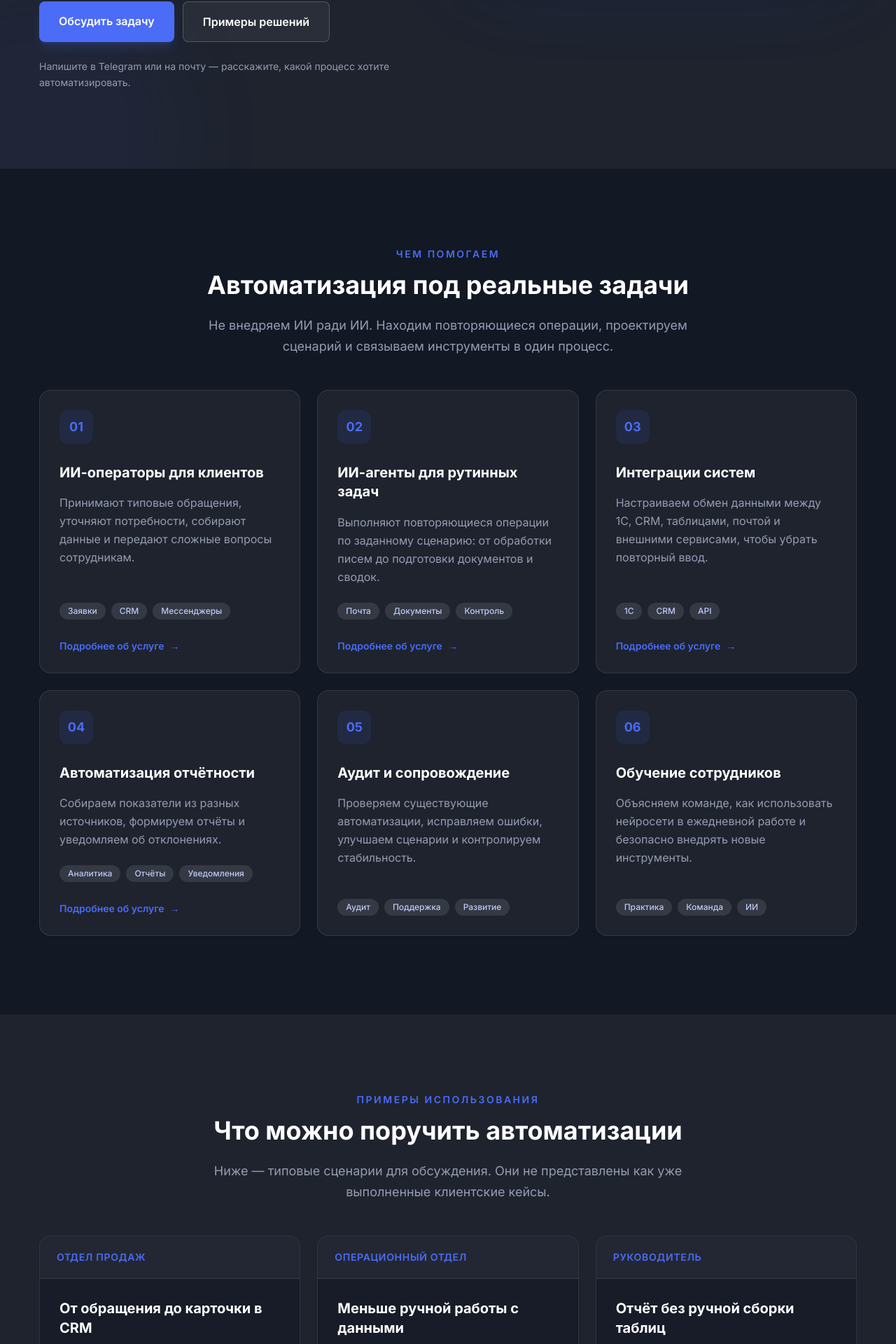
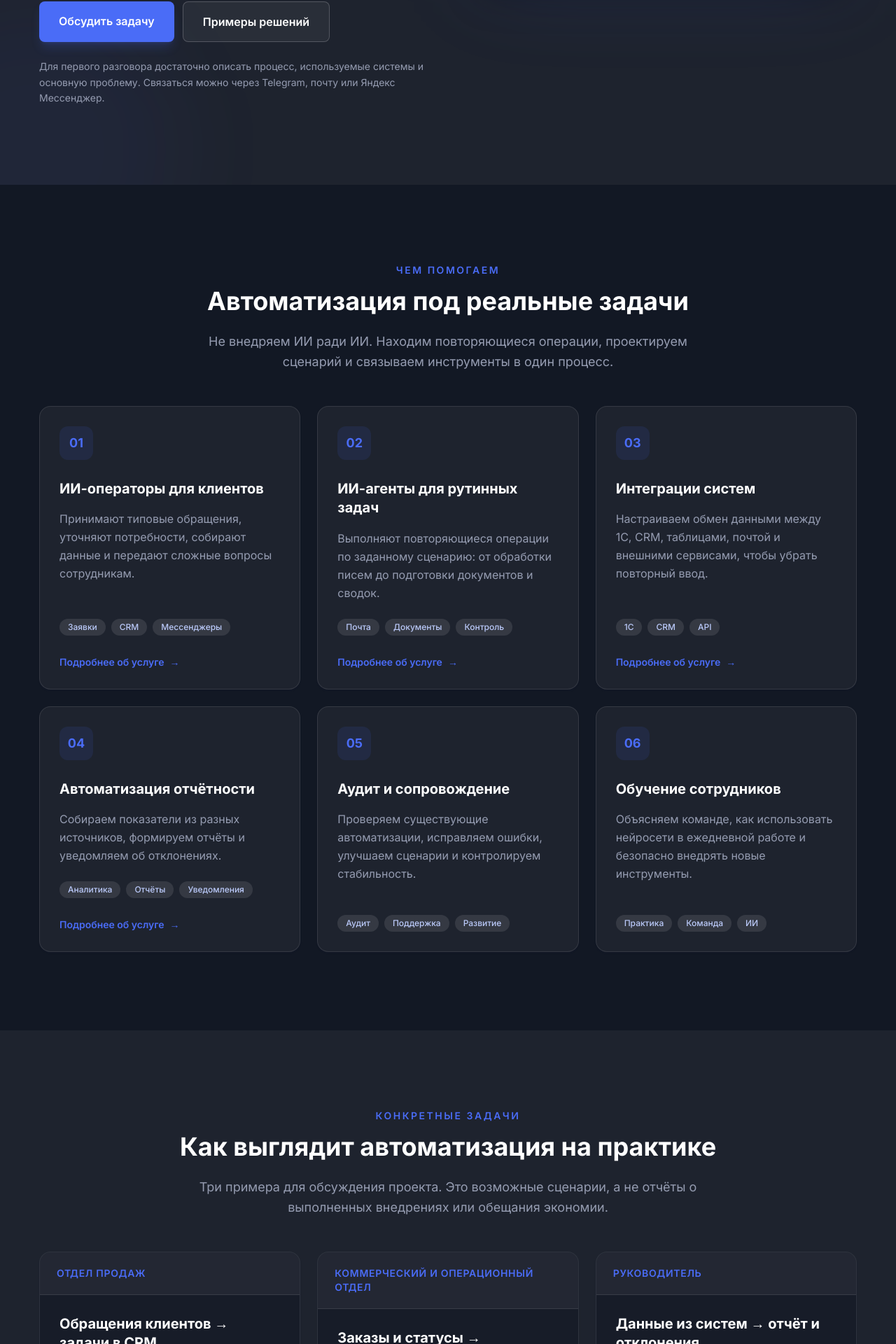
Before and after one commit to valhoroshev-web/ai-business-site, a Next.js app: page / in a window 1280 px wide. Shown: the part 875-2795 px from the top of the page at 70% size. Built offline with nearby package versions, Linux system fonts and the light colour scheme; no server answers.

Commit message:
Improve homepage offer, concrete B2B examples, measured pilot and implementation controls

```diff
--- a/src/app/page.tsx
+++ b/src/app/page.tsx
@@ -63,21 +63,52 @@ const services = [
 const scenarios = [
   {
     label: "Отдел продаж",
-    title: "От обращения до карточки в CRM",
-    body: "Клиент пишет в чат → ИИ уточняет запрос → данные попадают в CRM → менеджер получает задачу.",
+    title: "Обращения клиентов → задачи в CRM",
+    before: "Менеджер вручную разбирает типовые вопросы и переносит сведения из переписки в CRM.",
+    solution: "ИИ уточняет необходимые данные, подготавливает карточку обращения и передаёт сложные случаи сотруднику.",
+    measure: "Время до первого ответа, полнота карточек, количество ручных исправлений.",
+    href: "/services/sales-automation",
   },
   {
-    label: "Операционный отдел",
-    title: "Меньше ручной работы с данными",
-    body: "Системы обмениваются информацией → автоматизация проверяет заполнение → сотрудник видит только исключения.",
+    label: "Коммерческий и операционный отдел",
+    title: "Заказы и статусы → согласованные данные",
+    before: "Один и тот же заказ и его статус приходится сверять между 1С, CRM и таблицами.",
+    solution: "Настраиваем обмен по согласованным правилам, проверку дублей и уведомления об ошибках.",
+    measure: "Доля успешных обменов, количество дублей, затраты времени на сверку.",
+    href: "/services/1c-crm",
   },
   {
     label: "Руководитель",
-    title: "Отчёт без ручной сборки таблиц",
-    body: "Данные собираются по расписанию → формируется сводка → отклонения отправляются ответственным.",
+    title: "Данные из систем → отчёт и отклонения",
+    before: "Показатели из учётных систем и каналов продаж собираются вручную, поэтому отчёт запаздывает.",
+    solution: "Формируем сводку по расписанию, проверяем входные данные и отмечаем отклонения от плана.",
+    measure: "Время подготовки отчёта, полнота данных, число обнаруженных расхождений.",
+    href: "/services/reporting",
   },
 ];
 
+const principles = [
+  {
+    number: "01",
+    title: "Минимально необходимые доступы",
+    body: "Сначала определяем, какие данные и действия действительно нужны. Возможности интеграции и права проверяются до подключения.",
+  },
+  {
+    number: "02",
+    title: "Контроль важных решений",
+    body: "Для неоднозначных запросов, нестандартных случаев и значимых изменений предусматриваем согласование с ответственным сотрудником.",
+  },
+  {
+    number: "03",
+    title: "Понятные критерии приёмки",
+    body: "До пилота фиксируем правила обработки, тестовые сценарии и показатели, по которым оцениваем работоспособность.",
+  },
+  {
+    number: "04",
+    title: "План на случай ошибки",
+    body: "Заранее обсуждаем журналирование, уведомления о сбоях и возможность ручной обработки задачи, если автоматизация недоступна.",
+  },
+];
 const steps = [
   ["01", "Разбор задачи", "Выясняем, что сейчас делается вручную, где теряется время и какие данные нужны."],
   ["02", "Проектирование", "Согласуем сценарий, интеграции, ограничения и критерии результата."],
@@ -124,9 +155,9 @@ export default function Home() {
                 <span className="text-primary">с помощью ИИ</span>
               </h1>
               <p className="mb-7 max-w-xl text-lg leading-relaxed text-body-color dark:text-body-color-dark">
-                Разрабатываем ИИ-агентов, связываем 1С, CRM и другие сервисы,
-                настраиваем обработку обращений и отчётность. Начинаем с конкретной
-                задачи, чтобы результат можно было проверить.
+                Сокращаем ручную обработку заявок, перенос данных между 1С и CRM
+                и подготовку отчётов. Начинаем с одного процесса, согласуем
+                критерии результата и проверяем решение на практике.
               </p>
               <div className="mb-9 grid max-w-xl gap-3 sm:grid-cols-3">
                 <div className="rounded-xl border border-gray-200/90 bg-[#F7F9FF] px-4 py-3 dark:border-white/10 dark:bg-white/5">
@@ -157,7 +188,7 @@ export default function Home() {
                 </Link>
               </div>
               <p className="mt-6 max-w-xl text-sm leading-relaxed text-body-color dark:text-body-color-dark">
-                Напишите в Telegram или на почту — расскажите, какой процесс хотите автоматизировать.
+                Для первого разговора достаточно описать процесс, используемые системы и основную проблему. Связаться можно через Telegram, почту или Яндекс Мессенджер.
               </p>
             </div>
 
@@ -236,21 +267,66 @@ export default function Home() {
       <section className="bg-white py-20 dark:bg-gray-dark md:py-28" id="scenarios">
         <div className="container">
           <SectionHeading
-            label="Примеры использования"
-            title="Что можно поручить автоматизации"
-            description="Ниже — типовые сценарии для обсуждения. Они не представлены как уже выполненные клиентские кейсы."
+            label="Конкретные задачи"
+            title="Как выглядит автоматизация на практике"
+            description="Три примера для обсуждения проекта. Это возможные сценарии, а не отчёты о выполненных внедрениях или обещания экономии."
           />
           <div className="grid gap-6 lg:grid-cols-3">
             {scenarios.map((scenario) => (
-              <article key={scenario.title} className="overflow-hidden rounded-2xl border border-gray-200 bg-white dark:border-white/10 dark:bg-[#171c28]">
-                <div className="border-b border-gray-200 bg-[#F2F5FF] px-6 py-5 text-sm font-semibold uppercase tracking-wider text-primary dark:border-white/10 dark:bg-white/5">{scenario.label}</div>
-                <div className="p-7">
-                  <h3 className="mb-4 text-xl font-bold text-black dark:text-white">{scenario.title}</h3>
-                  <p className="leading-relaxed text-body-color dark:text-body-color-dark">{scenario.body}</p>
+              <article key={scenario.title} className="flex h-full flex-col overflow-hidden rounded-2xl border border-gray-200 bg-white shadow-one dark:border-white/10 dark:bg-[#171c28]">
+                <div className="border-b border-gray-200 bg-[#F2F5FF] px-6 py-5 text-sm font-semibold uppercase tracking-wider text-primary dark:border-white/10 dark:bg-white/5">
+                  {scenario.label}
+                </div>
+                <div className="flex flex-1 flex-col p-7">
+                  <h3 className="mb-6 text-xl font-bold leading-snug text-black dark:text-white">{scenario.title}</h3>
+                  <dl className="flex-1 space-y-5">
+                    <div>
+                      <dt className="mb-2 text-xs font-bold uppercase tracking-wider text-body-color dark:text-body-color-dark">Сейчас</dt>
+                      <dd className="leading-relaxed text-dark dark:text-white/85">{scenario.before}</dd>
+                    </div>
+                    <div>
+                      <dt className="mb-2 text-xs font-bold uppercase tracking-wider text-primary">Что автоматизируем</dt>
+                      <dd className="leading-relaxed text-dark dark:text-white/85">{scenario.solution}</dd>
+                    </div>
+                    <div className="rounded-xl bg-[#F2F5FF] p-4 dark:bg-white/5">
+                      <dt className="mb-2 text-xs font-bold uppercase tracking-wider text-primary">Как проверим пользу</dt>
+                      <dd className="text-sm leading-relaxed text-dark dark:text-white/85">{scenario.measure}</dd>
+                    </div>
+                  </dl>
+                  <Link href={scenario.href} className="mt-6 inline-flex self-start text-sm font-semibold text-primary hover:underline">
+                    Подробнее о решении <span className="ml-2" aria-hidden="true">→</span>
+                  </Link>
                 </div>
               </article>
             ))}
           </div>
+          <p className="mt-7 text-center text-sm leading-relaxed text-body-color dark:text-body-color-dark">
+            Фактическая применимость и показатели зависят от доступных систем, качества исходных данных и согласованного объёма работ.
+          </p>
+        </div>
+      </section>
+
+      <section className="bg-[#F7F9FF] py-20 dark:bg-[#121824] md:py-28" id="approach">
+        <div className="container">
+          <SectionHeading
+            label="Подход к внедрению"
+            title="Автоматизация с контролем бизнеса"
+            description="Прежде чем передать ИИ доступ к рабочим процессам, согласуем границы действий, проверки и действия при ошибках."
+          />
+          <div className="grid gap-6 md:grid-cols-2 lg:grid-cols-4">
+            {principles.map((item) => (
+              <article key={item.number} className="rounded-2xl border border-gray-200 bg-white p-6 shadow-one dark:border-white/10 dark:bg-gray-dark">
+                <div className="mb-5 inline-flex h-11 w-11 items-center justify-center rounded-xl bg-primary/10 text-sm font-bold text-primary">
+                  {item.number}
+                </div>
+                <h3 className="mb-3 text-lg font-bold text-black dark:text-white">{item.title}</h3>
+                <p className="text-sm leading-relaxed text-body-color dark:text-body-color-dark">{item.body}</p>
+              </article>
+            ))}
+          </div>
+          <p className="mx-auto mt-7 max-w-3xl text-center text-sm leading-relaxed text-body-color dark:text-body-color-dark">
+            Сценарии и меры контроля проектируются индивидуально. Здесь описан подход, а не подтверждённые результаты выполненных проектов.
+          </p>
         </div>
       </section>
 
@@ -295,6 +371,28 @@ export default function Home() {
               </div>
             ))}
           </div>
+          <div className="mt-12 grid gap-6 rounded-3xl border border-primary/15 bg-[#F7F9FF] p-7 dark:border-white/10 dark:bg-white/5 md:grid-cols-[1fr_1.15fr] md:gap-10 md:p-10">
+            <div>
+              <p className="mb-3 text-sm font-semibold uppercase tracking-wider text-primary">Что обсуждаем до запуска</p>
+              <h3 className="mb-4 text-2xl font-bold text-black dark:text-white">Пилот вместо большого проекта вслепую</h3>
+              <p className="leading-relaxed text-body-color dark:text-body-color-dark">
+                Определяем одну повторяемую задачу и ограничения. По итогам пилота решаем,
+                стоит ли масштабировать решение. Состав и стоимость работ согласуем после оценки доступов и данных.
+              </p>
+              <Link href="/#contact" className="mt-6 inline-flex font-semibold text-primary hover:underline">
+                Обсудить процесс <span className="ml-2" aria-hidden="true">→</span>
+              </Link>
+            </div>
+            <div>
+              <h4 className="mb-5 font-bold text-black dark:text-white">На что ориентируемся при приёмке</h4>
+              <ul className="space-y-4 text-sm leading-relaxed text-dark dark:text-white/90">
+                <li className="flex gap-3"><span className="font-bold text-primary" aria-hidden="true">01</span><span>Описание процесса, источников данных и условий, при которых нужен сотрудник.</span></li>
+                <li className="flex gap-3"><span className="font-bold text-primary" aria-hidden="true">02</span><span>Тестирование на согласованных примерах, включая ошибки и нестандартные запросы.</span></li>
+                <li className="flex gap-3"><span className="font-bold text-primary" aria-hidden="true">03</span><span>Сравнение исходных и фактических показателей по заранее выбранной методике.</span></li>
+                <li className="flex gap-3"><span className="font-bold text-primary" aria-hidden="true">04</span><span>Понятный порядок поддержки, контроля и дальнейшего изменения сценария.</span></li>
+              </ul>
+            </div>
+          </div>
         </div>
       </section>
 
@@ -328,8 +426,9 @@ export default function Home() {
             <p className="mb-4 text-sm font-semibold uppercase tracking-[0.18em] text-[#9ab1ff]">Следующий шаг</p>
             <h2 className="mb-6 text-3xl font-bold leading-tight md:text-4xl">Расскажите, какую работу хотите автоматизировать</h2>
             <p className="mb-8 text-lg leading-relaxed text-[#c5cee0]">
-              Выберите Telegram или электронную почту. После простой проверки откроется
-              нужный способ связи — контакты не показываются до её прохождения.
+              Напишите через Telegram, электронную почту или Яндекс Мессенджер.
+              Для начала достаточно указать задачу, используемые сервисы и желаемый результат.
+              Перед открытием контакта потребуется короткая проверка.
             </p>
             <ContactMethods yandexEnabled={Boolean(process.env.CONTACT_YANDEX_URL)} />
           </div>
```
